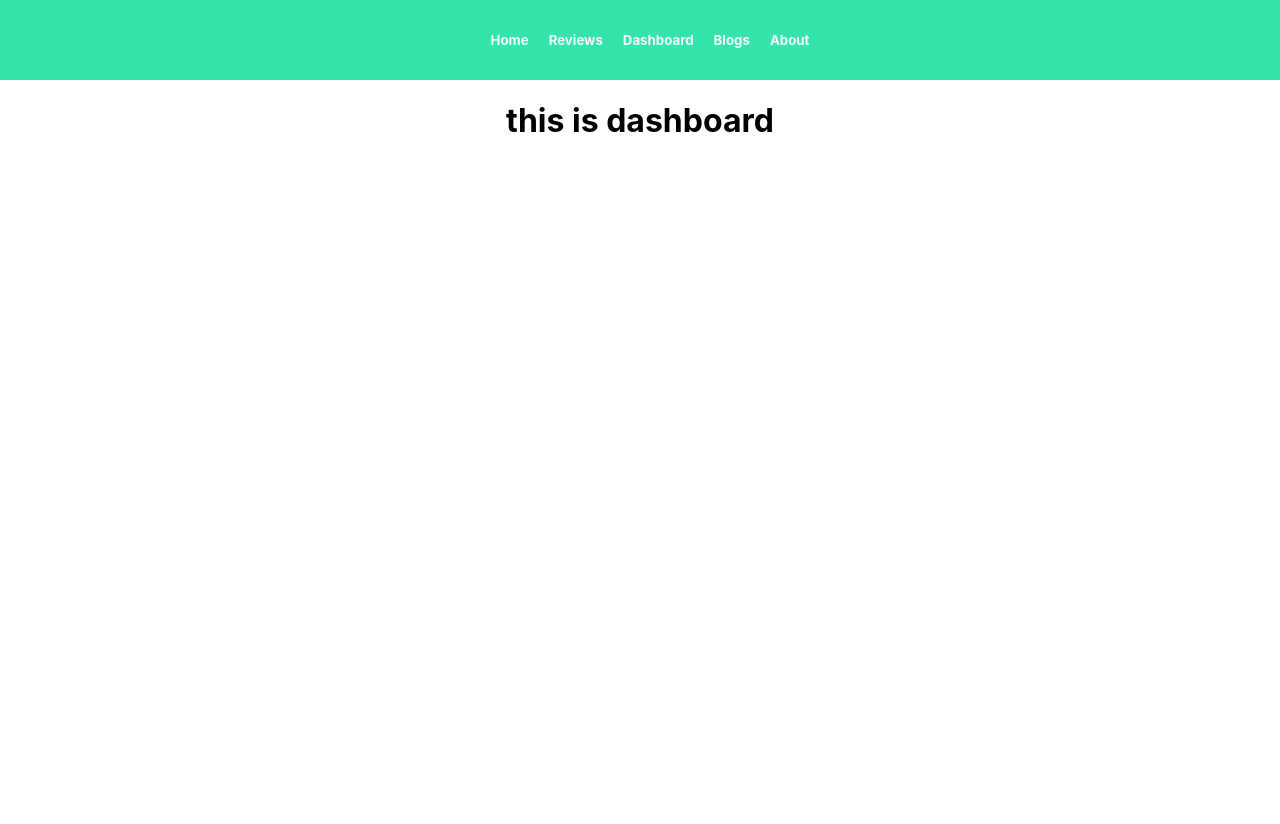
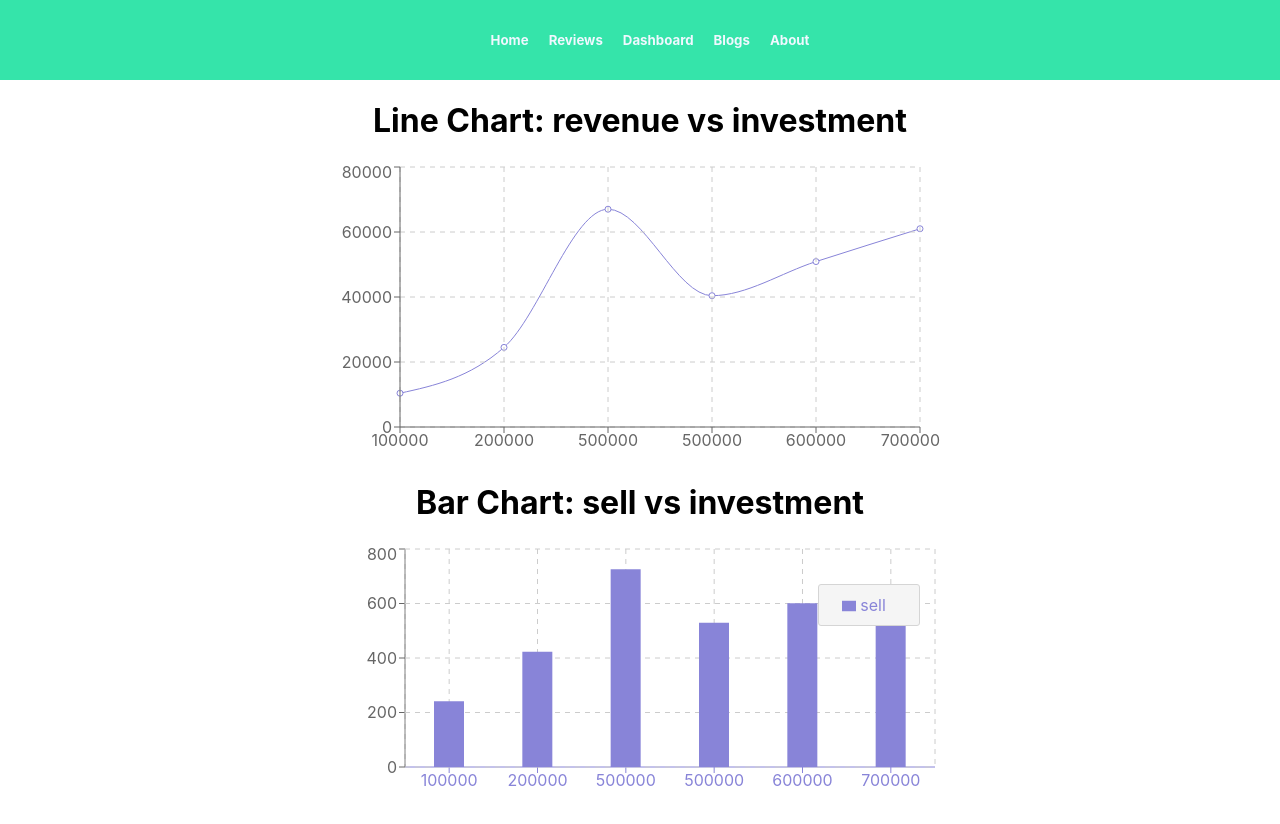
Before and after one commit to osamabinsayeed/bag-review, a React (Create React App) app: page /dashboard in a window 1280 px wide. Shown: the top 824 px of the page. Before the commit the page ends 800 px from the top, so only its background shows below. Built offline with nearby package versions, Linux system fonts and the light colour scheme; the HTML template or start-up script is replaced by a standard one.

Commit message:
charts added

```diff
--- a/package.json
+++ b/package.json
@@ -10,6 +10,7 @@
     "react-dom": "^18.0.0",
     "react-router-dom": "^6.3.0",
     "react-scripts": "5.0.0",
+    "recharts": "^2.1.9",
     "web-vitals": "^2.1.4"
   },
   "scripts": {
--- a/src/Components/Dashboard/Dashboard.css
+++ b/src/Components/Dashboard/Dashboard.css
@@ -0,0 +1,6 @@
+.charts {
+    display: flex;
+    flex-direction: column;
+    justify-content: center;
+    align-items: center;
+}
--- a/src/Components/Dashboard/Dashboard.js
+++ b/src/Components/Dashboard/Dashboard.js
@@ -1,9 +1,78 @@
 import React from 'react';
+import { LineChart, Line, CartesianGrid, XAxis, YAxis, Tooltip } from 'recharts';
+import { BarChart, Bar, Legend } from 'recharts';
+import './Dashboard.css'
+const Dashboard = () => {
 
-const Dashboard = () => {
+    const data = [
+        {
+            "month": "Mar",
+            "investment": 100000,
+            "sell": 241,
+            "revenue": 10401
+        },
+        {
+            "month": "Apr",
+            "investment": 200000,
+            "sell": 423,
+            "revenue": 24500
+        },
+        {
+            "month": "May",
+            "investment": 500000,
+            "sell": 726,
+            "revenue": 67010
+        },
+        {
+            "month": "Jun",
+            "investment": 500000,
+            "sell": 529,
+            "revenue": 40405
+        },
+        {
+            "month": "Jul",
+            "investment": 600000,
+            "sell": 601,
+            "revenue": 50900
+        },
+        {
+            "month": "Aug",
+            "investment": 700000,
+            "sell": 670,
+            "revenue": 61000
+        }
+    ];
+
+    const renderLineChart = (
+        <LineChart width={600} height={300} data={data} margin={{ top: 5, right: 20, bottom: 5, left: 0 }}>
+            <Line type="monotone" dataKey="revenue" stroke="#8884d8" />
+            <CartesianGrid stroke="#ccc" strokeDasharray="5 5" />
+            <XAxis dataKey="investment" />
+            <YAxis />
+            <Tooltip />
+        </LineChart>
+    );
+
+    const renderBarChart = (
+        <BarChart width={600} height={300} data={data}>
+            <XAxis dataKey="investment" stroke="#8884d8" />
+            <YAxis />
+            <Tooltip wrapperStyle={{ width: 100, backgroundColor: '#ccc' }} />
+            <Legend width={100} wrapperStyle={{ top: 40, right: 20, backgroundColor: '#f5f5f5', border: '1px solid #d5d5d5', borderRadius: 3, lineHeight: '40px' }} />
+            <CartesianGrid stroke="#ccc" strokeDasharray="5 5" />
+            <Bar dataKey="sell" fill="#8884d8" barSize={30} />
+        </BarChart>
+    );
     return (
-        <div>
-            <h1>this is dashboard</h1>
+        <div className='charts'>
+            <div>
+                <h1>Line Chart: revenue vs investment</h1>
+                <div>{renderLineChart}</div>
+            </div>
+            <div>
+                <h1>Bar Chart: sell vs investment</h1>
+                <div>{renderBarChart}</div>
+            </div>
         </div>
     );
 };
```
Also changed, not shown: 1 other file (tests, documents, lock files or other folders).
